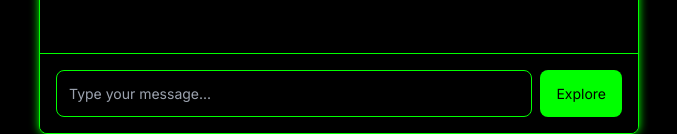
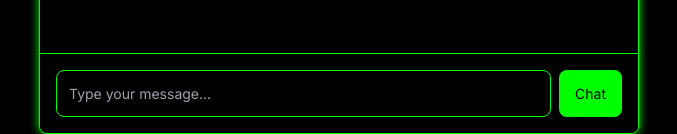
Before and after one commit to Bamboocoffee/solace-web, a Next.js app: page / in a window 1280 px wide. Shown: the part 666-800 px from the top of the page, without its empty margins (301-978 px from the left). Built offline with nearby package versions, Linux system fonts and the light colour scheme.

Commit message:
adding to the file name

```diff
--- a/src/pages/chat.tsx
+++ b/src/pages/chat.tsx
@@ -73,7 +73,7 @@ const Chat = () => {
           className="message-input"
         />
         <button onClick={handleSendMessage} className="send-button">
-          Explore
+          Chat
         </button>
       </div>
     </div>
```
